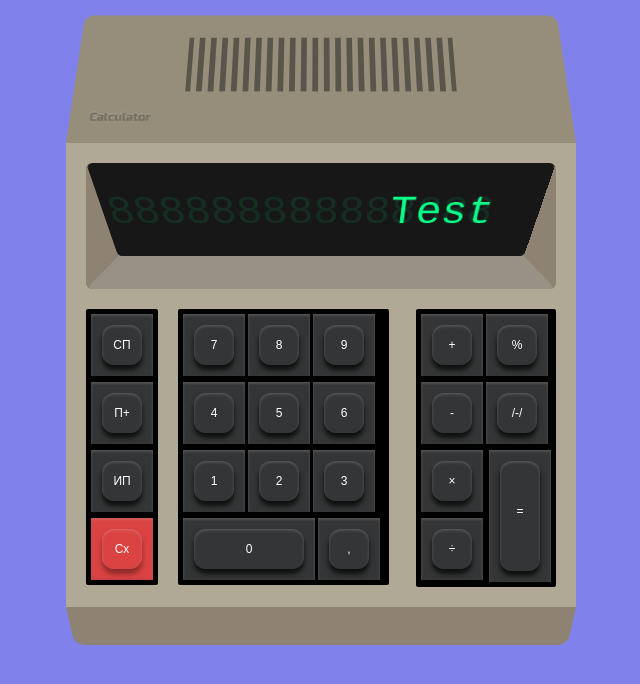
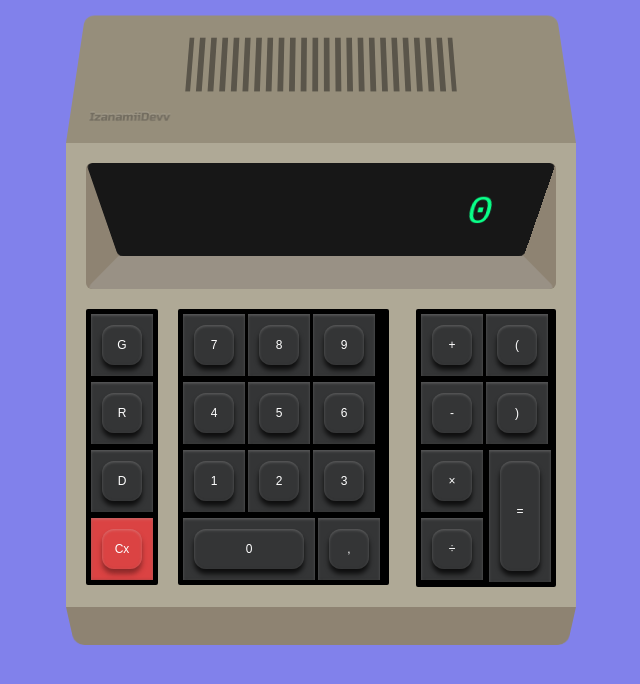
Before and after one commit to IzanamiiDevv/RPN-Calculator, a React (Vite) app: page / in a window 1280 px wide. Shown: the top 684 px of the page, without its empty margins (319-959 px from the left). Built offline with nearby package versions, Linux system fonts and the light colour scheme; a web font is replaced by a local one.

Commit message:
Polished some code and Add the Evaluation Logic to the Calculator

```diff
--- a/src/components/Display.tsx
+++ b/src/components/Display.tsx
@@ -3,11 +3,12 @@ import { TDisplay } from "../Types";
 const Display = ({display}: TDisplay) => {
     return <div className="window">
         <div className="result">
-            <input className="readout" readOnly disabled value={"Test"} />
-            <input className="placehold" readOnly disabled placeholder="888888888888888" />
+            <input className="readout" readOnly disabled value={display} />
         </div>
         <div className="plane"></div>
     </div>
 }
 
 export default Display;
+
+//<input className="placehold" readOnly disabled placeholder="88888888888888" />
--- a/src/components/Evaluate.tsx
+++ b/src/components/Evaluate.tsx
@@ -52,8 +52,6 @@ function fixExpression(exp: string): Expression {
     };
 
     const polishedTokens = addParentheses(tokens);
-
-    console.log(polishedTokens);
     return polishedTokens.join(' ');
 }
 
@@ -142,7 +140,7 @@ function evaluateRPN(tokens: TokensRPN): number | string {
                 break;
             case "Operator":
                 if (stack.length < 2) {
-                    return "Insufficient operands for operator";
+                    return "Error";
                 }
                 const b: number = stack.pop() ?? 0;
                 const a: number = stack.pop() ?? 0;
@@ -158,21 +156,21 @@ function evaluateRPN(tokens: TokensRPN): number | string {
                         break;
                     case "/":
                         if (b === 0) {
-                            return "Division by zero";
+                            return "Error";
                         }
                         stack.push(a / b);
                         break;
                     default:
-                        return `Invalid operator: ${token.value}`;
+                        return "Error";
                 }
                 break;
             default:
-                return "Invalid token";
+                return "Error";
         }
     }
 
     if (stack.length !== 1) {
-        return "Invalid expression";
+        return "Error";
     }
 
     return stack[0];
--- a/src/components/Main.Calculator.tsx
+++ b/src/components/Main.Calculator.tsx
@@ -1,42 +1,93 @@
+import { useState } from 'react';
 import Display from './Display';
+import Evaluate from './Evaluate';
 import './main.calculator.css';
+import { Result } from '../Types';
+
+type keys = number[] | string[]
 
 const MainCalculator = () => {
+  const numbers: keys = [7,8,9,4,5,6,1,2,3];
+  const operators: keys = ['+','(','-',')','=','×','÷'];
+  const [screen, setScreen] = useState<string>("0");
+
+  const addKey = (key: string): void => {
+    if(screen.length == 1 && screen == '0') {
+      setScreen(key);
+    }else {setScreen(screen + key)}
+  }
+
+  const removeKey = (): void  => {
+    let temp: string[] = screen.split('');
+    temp.pop();
+    setScreen(temp.length == 0 ? '0' : temp.join(''));
+  }
+
+  const resetScreen = (): void => {
+    setScreen("0");
+  }
+
+  const evaluate = (): void => {
+    let expression: any = screen.split('').map((key) => {
+      if(key == '×') return '*';
+      if(key == '÷') return '/';
+      return key;
+    }).join('');
+
+    console.log(expression);
+    setScreen(((): any=>{
+      return Evaluate(expression);
+    })());
+  }
+
+  const credentails = (type:number): void => {
+
+  }
 
   return (
     <div className="calc">
       <div className="top-part">
-        <a rel="noopener noreferrer">Calculator</a>
+        <a rel="noopener noreferrer">IzanamiiDevv</a>
         <div className="back-toppart"></div>
       </div>
-      <Display display='Gago'/>
+      <Display display={screen}/>
       <div className="section one">
-        <button className="key" onClick={() => {}}><div className="key_before">СП</div></button>
-        <button className="key"><div className="key_before">П+</div></button>
-        <button className="key"><div className="key_before">ИП</div></button>
-        <button className="key_red" onClick={() => {}}><div className="key_before_red">Сх</div></button>
+        <button className="key" onClick={() => {}}>
+          <div className="key_before">G</div>
+        </button>
+        <button className="key" onClick={()=> {}}>
+          <div className="key_before">R</div>
+        </button>
+        <button className="key" onClick={() => removeKey()}>
+          <div className="key_before">D</div>
+        </button>
+        <button className="key_red" onClick={() => resetScreen()}>
+          <div className="key_before_red">Сх</div>
+        </button>
       </div>
       <div className="section two">
-        <button className="key" onClick={() => {}}><div className="key_before">7</div></button>
-        <button className="key" onClick={() => {}}><div className="key_before">8</div></button>
-        <button className="key" onClick={() => {}}><div className="key_before">9</div></button>
-        <button className="key" onClick={() => {}}><div className="key_before">4</div></button>
-        <button className="key" onClick={() => {}}><div className="key_before">5</div></button>
-        <button className="key" onClick={() => {}}><div className="key_before">6</div></button>
-        <button className="key" onClick={() => {}}><div className="key_before">1</div></button>
-        <button className="key" onClick={() => {}}><div className="key_before">2</div></button>
-        <button className="key" onClick={() => {}}><div className="key_before">3</div></button>
-        <button className="key_long" onClick={() => {}}><div className="key_before_long">0</div></button>
-        <button className="key" onClick={() => {}}><div className="key_before">,</div></button>
+        {numbers.map((key, index)=>{
+          return <button className="key" onClick={ ()=> addKey(key.toString()) } key={index}>
+            <div className="key_before">{key}</div>
+          </button>
+        })}
+        <button className="key_long" onClick={ ()=> addKey('0') }>
+          <div className="key_before_long">0</div>
+        </button>
+        <button className="key" onClick={() => {}}>
+          <div className="key_before">,</div>
+        </button>
       </div>
       <div className="section three">
-        <button className="key" onClick={() => {}}><div className="key_before">+</div></button>
-        <button className="key" onClick={() => {}}><div className="key_before">%</div></button>
-        <button className="key" onClick={() => {}}><div className="key_before">-</div></button>
-        <button className="key" onClick={() => {}}><div className="key_before">/-/</div></button>
-        <button className="key_vertical" onClick={() => {}}><div className="key_before_vertical">=</div></button>
-        <button className="key" onClick={() => {}}><div className="key_before">×</div></button>
-        <button className="key" onClick={() => {}}><div className="key_before">÷</div></button>
+        {operators.map((item , index) => {
+          return (item == '=') ?
+            <button key={index} className="key_vertical" onClick={() => evaluate()}>
+              <div className="key_before_vertical">{item}</div>
+            </button>
+            : <button key={index} className="key" onClick={() => addKey(item)}>
+              <div className="key_before">{item}</div>
+            </button>
+        })}
       </div>
       <div className="btm-part"></div>
     </div>
--- a/src/components/main.calculator.css
+++ b/src/components/main.calculator.css
@@ -14,13 +14,6 @@
   transition: transform 0.3s ease-in-out, width 0.3s ease-in-out;
 }
 
-.calc:active {
-  transform: translate(-50%, -50%) scale(1.1);
-  width: 561px;
-}
-
-/* 510px * 1.1 = 561px */
-
 .window {
   position: relative;
   overflow: hidden;
@@ -28,6 +21,7 @@
   height: 126px;
   background: #8e8372;
   border-radius: 6px;
+  transition: transform 0.3s ease-in-out, width 0.3s ease-in-out;
 }
 
 .result {
@@ -44,7 +38,7 @@
   border: none;
 }
 
-.readout, .placehold {
+.readout {
   position: absolute;
   text-align: right;
   left: -50px;
@@ -57,7 +51,7 @@
   color: rgba(9, 255, 136, 1);
 }
 
-.readout::placeholder, .placehold::placeholder {
+.readout::placeholder {
   color: rgba(9, 255, 136, 0.1);
 }
 
```
Also changed, not shown: src/components/Button.tsx (+3 -5 lines).
